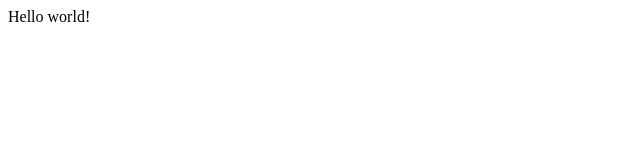
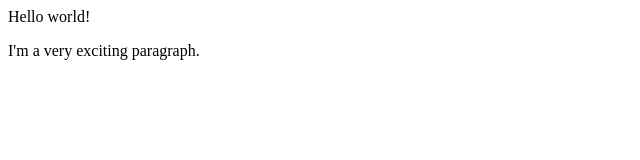
Before and after one commit to gogotamago/iat339_demo_fall2015, a plain HTML site: page index.html in a window 1280 px wide. Shown: the whole page, without its empty margins (0-640 px from the left). Drawn offline with Linux system fonts and the light colour scheme.

Commit message:
Added in a very exciting paragraph.

```diff
--- a/index.html
+++ b/index.html
@@ -10,6 +10,8 @@
 <body>
     Hello world!
 
+    <p> I'm a very exciting paragraph.</p>
+
 </body>
 
 </html>
```
